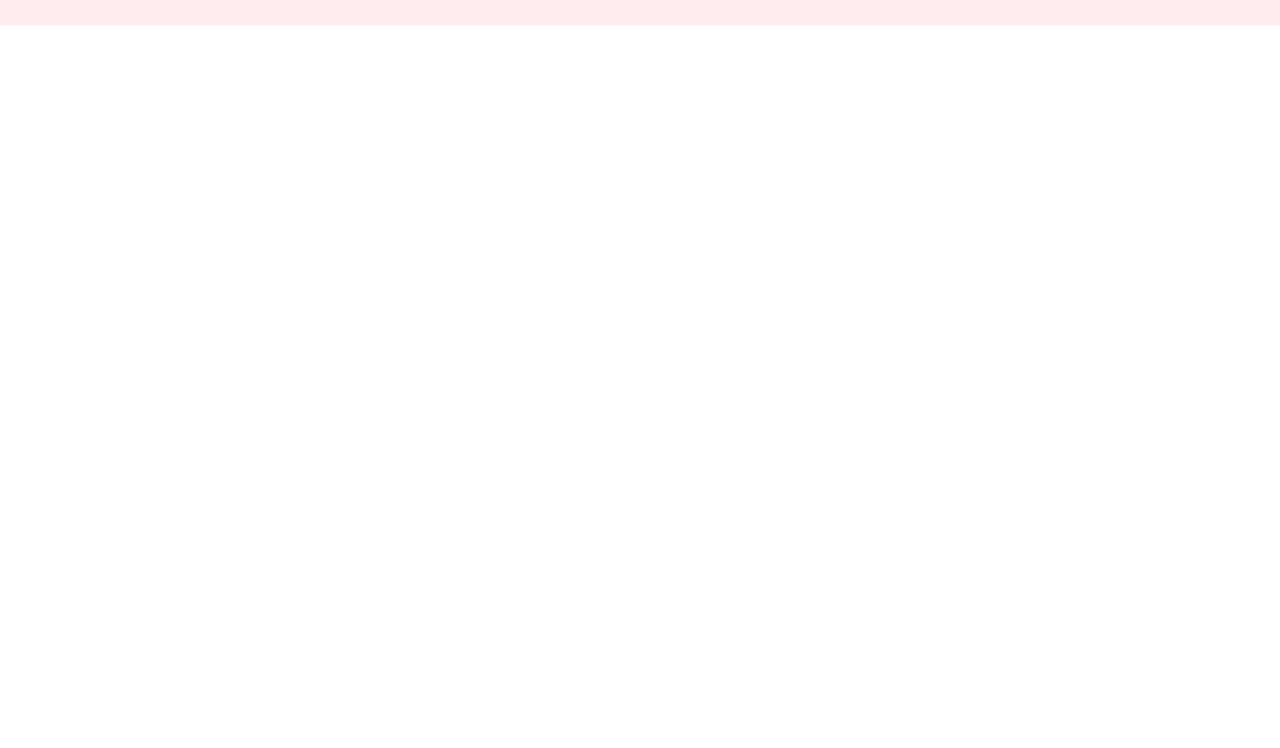
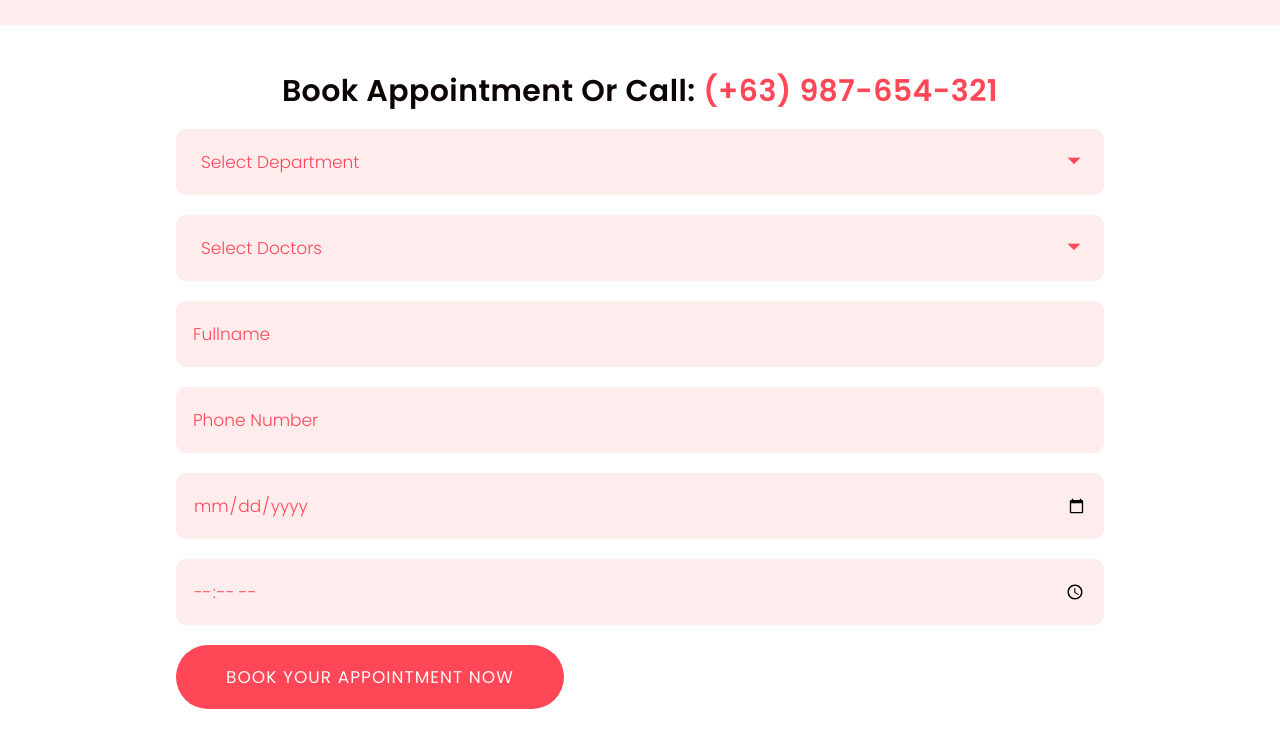
Before and after one commit to POGsss/Healthcare-Site, a plain HTML site: page index.html in a window 1280 px wide. Shown: the part 1866-2614 px from the top of the page. Before the commit the page ends 1891 px from the top, so only its background shows below. Drawn offline with nearby package versions, Linux system fonts and the light colour scheme; files whose address does not match are found by name.

Commit message:
Appointment Section

```diff
--- a/index.html
+++ b/index.html
@@ -163,7 +163,7 @@
 
         <!-- Service Section -->
         <section class="services bg-accent-secondary  pb-[100px] ">
-            <div class="bg-services bg-cover bg-no-repeat max-w-[1466px] mx-4 rounded-[20px] py-16 px-6 relative h-auto flex items-center sm:h-[368px] sm:py-0 xl:mx-auto xl:pt-[70px] xl:px-0 xl:items-start">
+            <div class="bg-services bg-cover bg-no-repeat max-w-[1466px] mx-6 rounded-[20px] py-16 px-6 relative h-auto flex items-center sm:h-[368px] sm:py-0 xl:mx-auto xl:pt-[70px] xl:px-0 xl:items-start">
                 <div class="container mx-auto">
                     <div class="servicesTop flex items-center flex-col px-6 xl:flex-row xl:mb-[60px]">
                         <h2 class="h2 text-accent-primary flex-1 mb-4 text-center xl:text-left">Our best services for your solution</h2>
@@ -210,6 +210,54 @@
         </section>
         <!-- Service Section -->
 
+        <!-- Appointment Section -->
+        <section class="appointment section">
+            <div class="container mx-auto">
+                <h2 class="appointmentTitle h2 mb-5 text-center xl:mb-[50px] xl:text-left">
+                    Book Appointment or call:
+                    <span class="text-primary">(+63) 987-654-321</span>
+                </h2>
+                <form class="appointmentForm flex flex-col gap-y-5 px-4">
+                    <div class="flex flex-col  gap-5 xl:flex-row">
+                        <div class="bg-accent-secondary select relative flex items-center">
+                            <div class="absolute right-4">
+                                <i class="ri-arrow-down-s-fill text-[26px]" text-primary></i>
+                            </div>
+                            <select class="appearance-none outline-none h-full w-full bg-transparent pl-6">
+                                <option value="1">Select Department</option>
+                                <option value="1">Department 1</option>
+                                <option value="1">Department 2</option>
+                                <option value="1">Department 3</option>
+                            </select>
+                        </div>
+                        <div class="bg-accent-secondary select relative flex items-center">
+                            <div class="absolute right-4">
+                                <i class="ri-arrow-down-s-fill text-[26px]" text-primary></i>
+                            </div>
+                            <select class="appearance-none outline-none h-full w-full bg-transparent pl-6">
+                                <option value="1">Select Doctors</option>
+                                <option value="1">Doctor John Doe</option>
+                                <option value="1">Doctor Jane Doe</option>
+                                <option value="1">Doctor Bob Smith</option>
+                            </select>
+                        </div>
+                    </div>
+                    <div class="flex flex-col gap-5 xl:flex-row">
+                        <input type="text" class="input bg-accent-secondary" placeholder="Fullname">
+                        <input type="text" class="input bg-accent-secondary" placeholder="Phone Number">
+                    </div>
+                    <div class="flex flex-col gap-5 xl:flex-row">
+                        <input type="date" class="input bg-accent-secondary" placeholder="Date">
+                        <input type="time" class="input bg-accent-secondary" placeholder="Time">
+                    </div>
+                    <button class="btn btn-lg btn-accent self-start">
+                        Book your appointment now
+                    </button>
+                </form>
+            </div>
+        </section>
+        <!-- Appointment Section -->
+
         <!-- Scripts -->
         <script src="imports/swiper/swiper-bundle.min.js"></script>
         <script src="imports/reveal/scrollreveal.min.js"></script>
```
Also changed, not shown: style.css.
